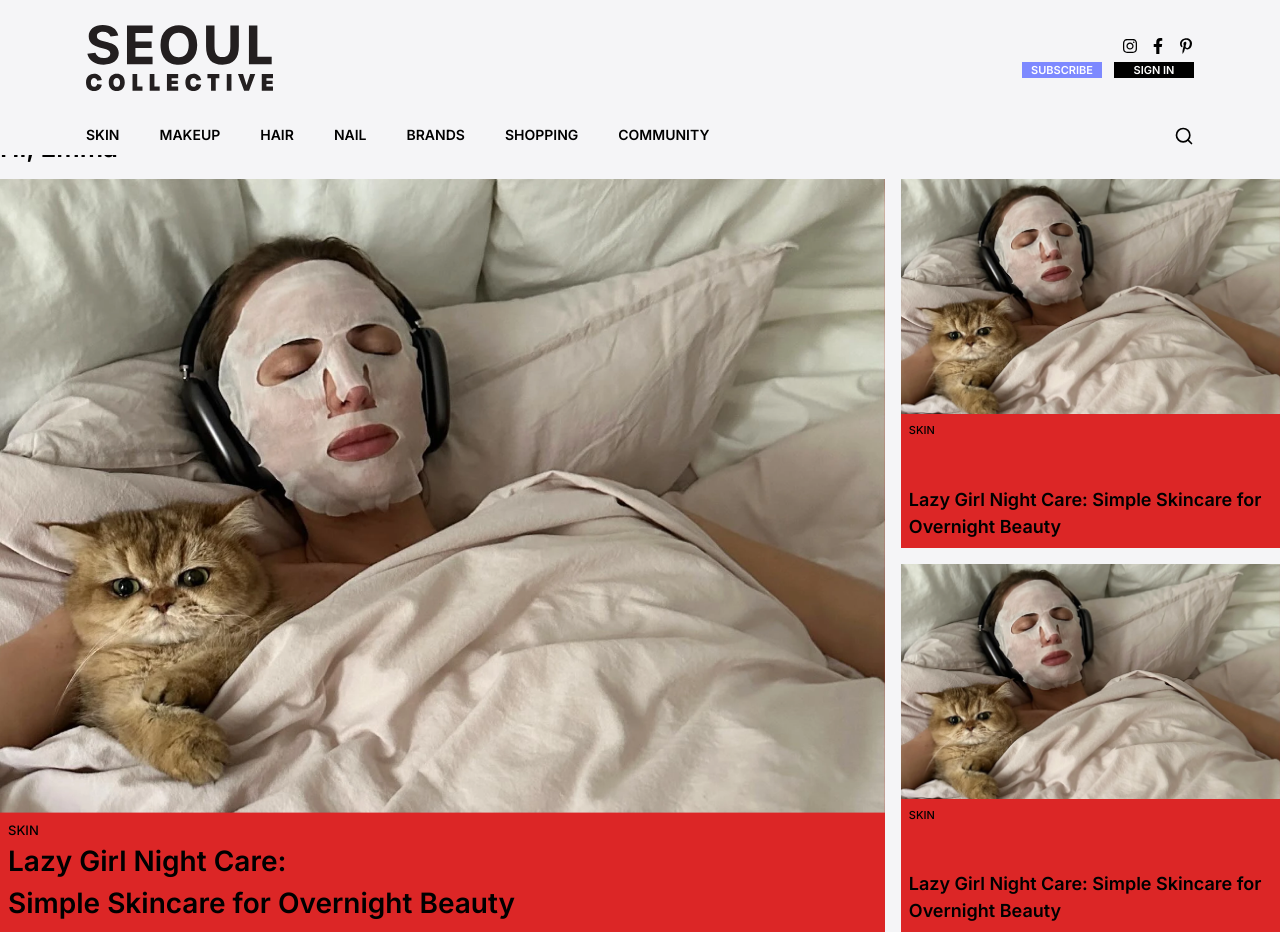
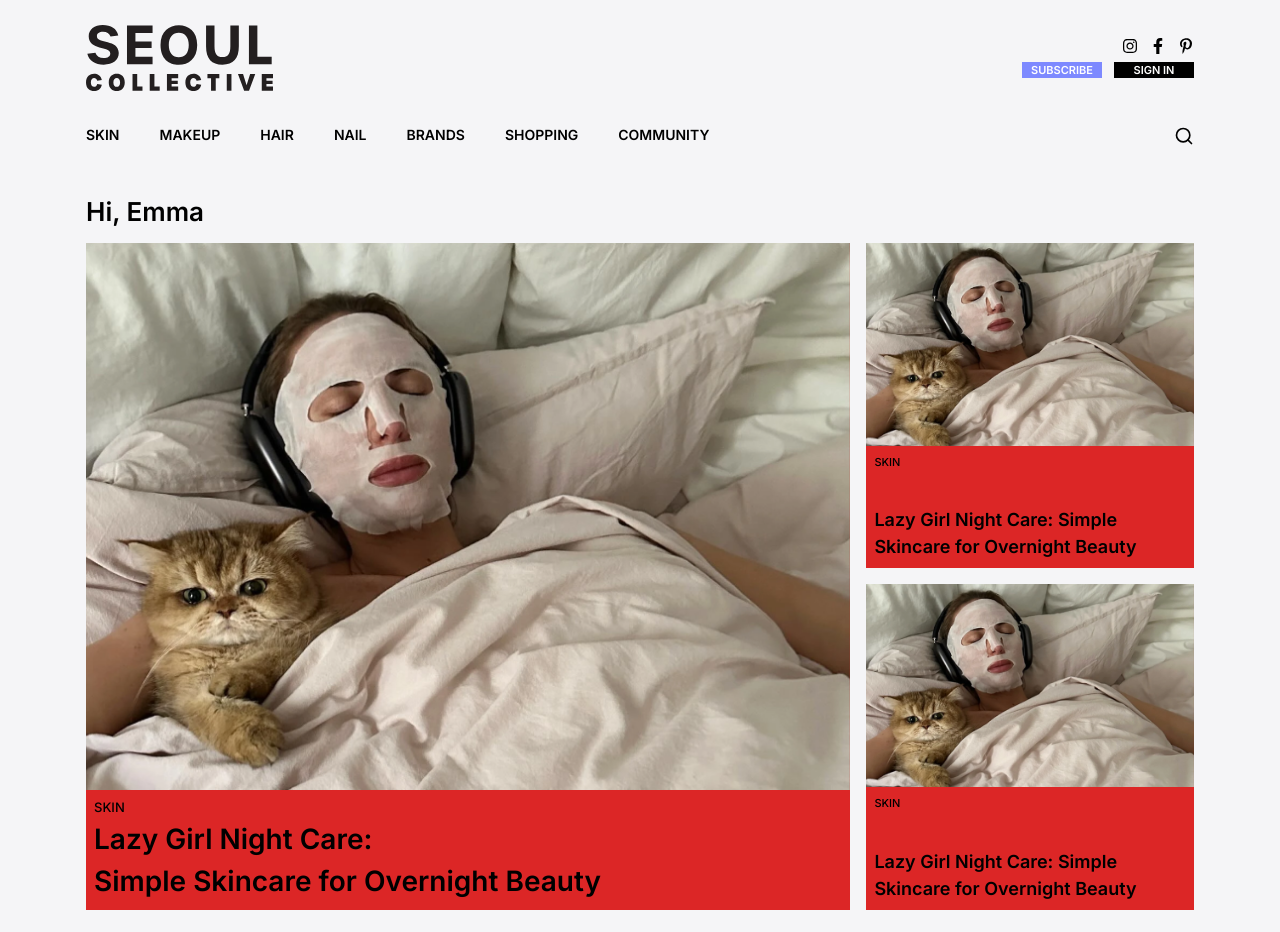
Before and after one commit to SEOUL-COLLECTIVE/SEOUL-COLLECTIVE-Client, a Next.js app: page / in a window 1280 px wide. After the commit the page ends 910 px from the top, so only its background shows below. Built offline with nearby package versions, Linux system fonts and the light colour scheme.

Commit message:
chore: layout px pt 변경

```diff
--- a/src/app/layout.tsx
+++ b/src/app/layout.tsx
@@ -16,7 +16,7 @@ export default function RootLayout({
     <html lang="en">
       <body className="block">
         <Topbar />
-        <div className="pt-32">{children}</div>
+        <div className="px-[5.375rem] pt-[12rem]">{children}</div>
       </body>
     </html>
   )
```
